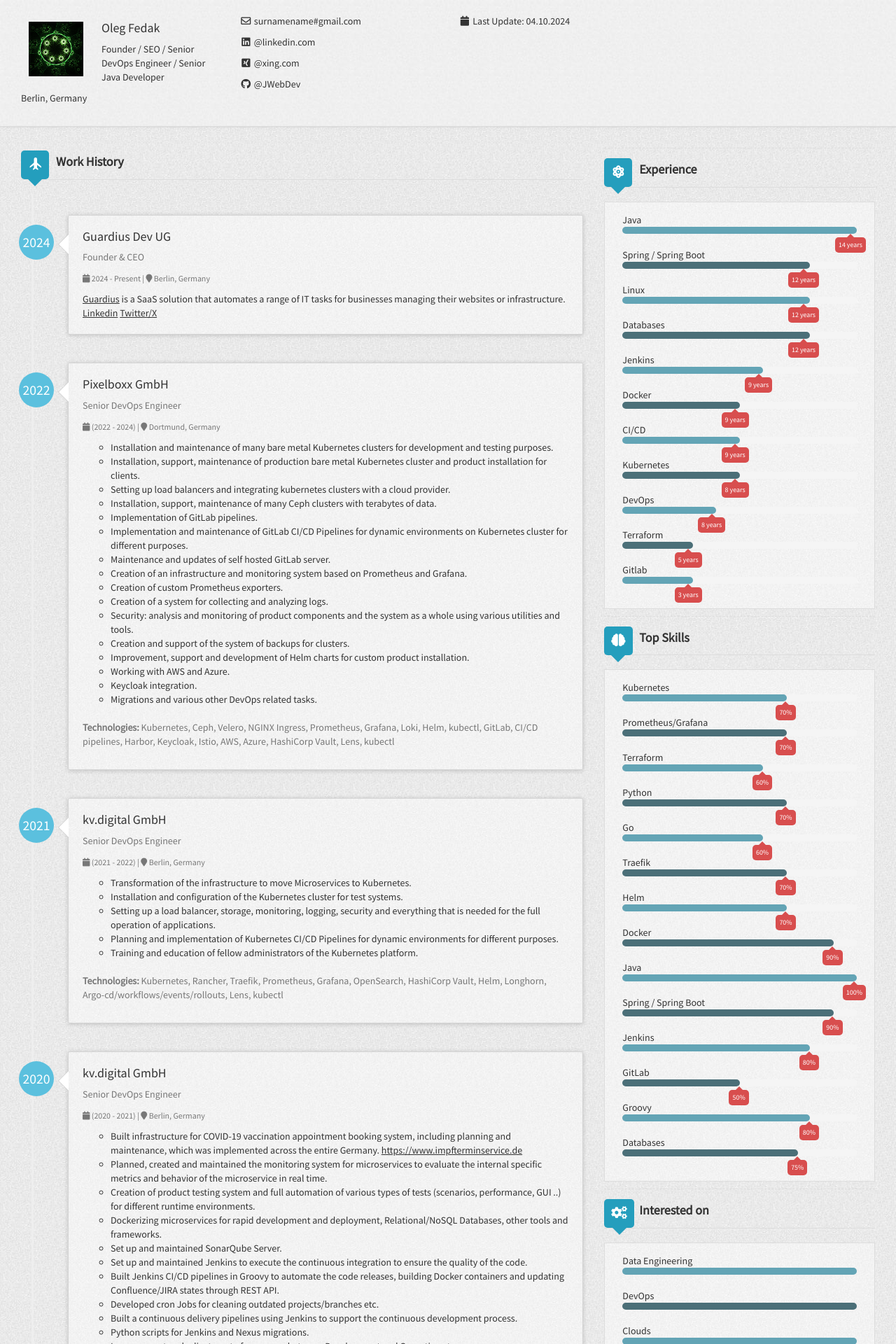
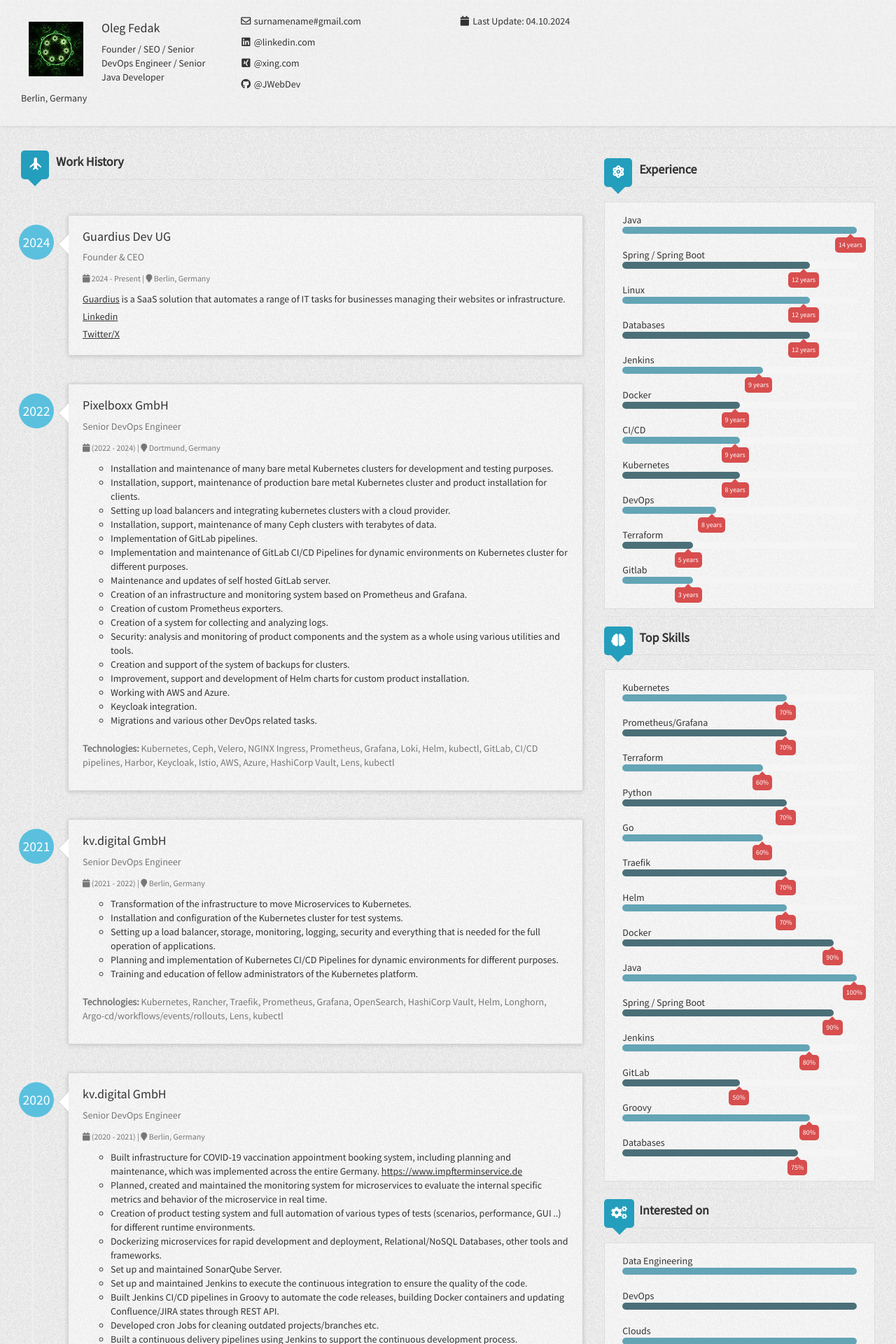
Before and after one commit to JWebDev/jwebdev.github.io, a Jekyll site: the page built from index.html, in a window 1280 px wide. Shown: the top 1920 px of the page at 70% size. Built offline with Jekyll 4.4.1, drawn with Linux system fonts in a browser that asks for light colours; nearby versions of some CDN libraries; a script that is not in the unit is left out.

Commit message:
cv update

```diff
--- a/_config.yml
+++ b/_config.yml
@@ -25,9 +25,9 @@
       started: 2024
       duration: 2024 - Present
       description: >
-        <a href="https://guardius.io" target="_blank"><u>Guardius</u></a> is a SaaS solution that automates a range of IT tasks for businesses managing their websites or infrastructure.
-        <a href="https://www.linkedin.com/company/guardius-dev" target="_blank"><u>Linkedin</u></a>
-        <a href="https://x.com/GuardiusDev" target="_blank"><u>Twitter/X</u></a>
+        <p><a href="https://guardius.io" target="_blank"><u>Guardius</u></a> is a SaaS solution that automates a range of IT tasks for businesses managing their websites or infrastructure.</p>
+        <p><a href="https://www.linkedin.com/company/guardius-dev" target="_blank"><u>Linkedin</u></a></p>
+        <p><a href="https://x.com/GuardiusDev" target="_blank"><u>Twitter/X</u></a></p>
     - work2:
       company: Pixelboxx GmbH
       location: Dortmund, Germany
```
